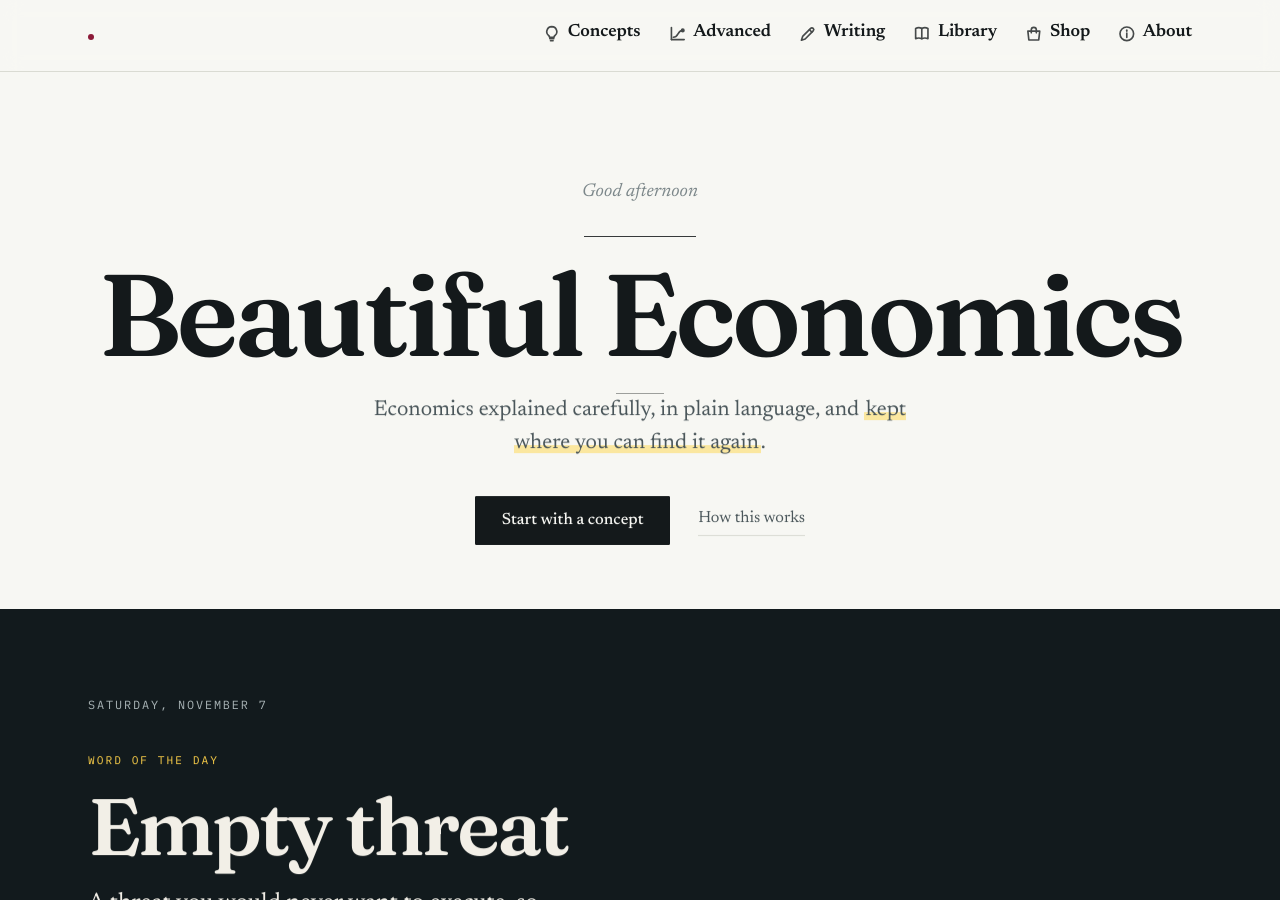
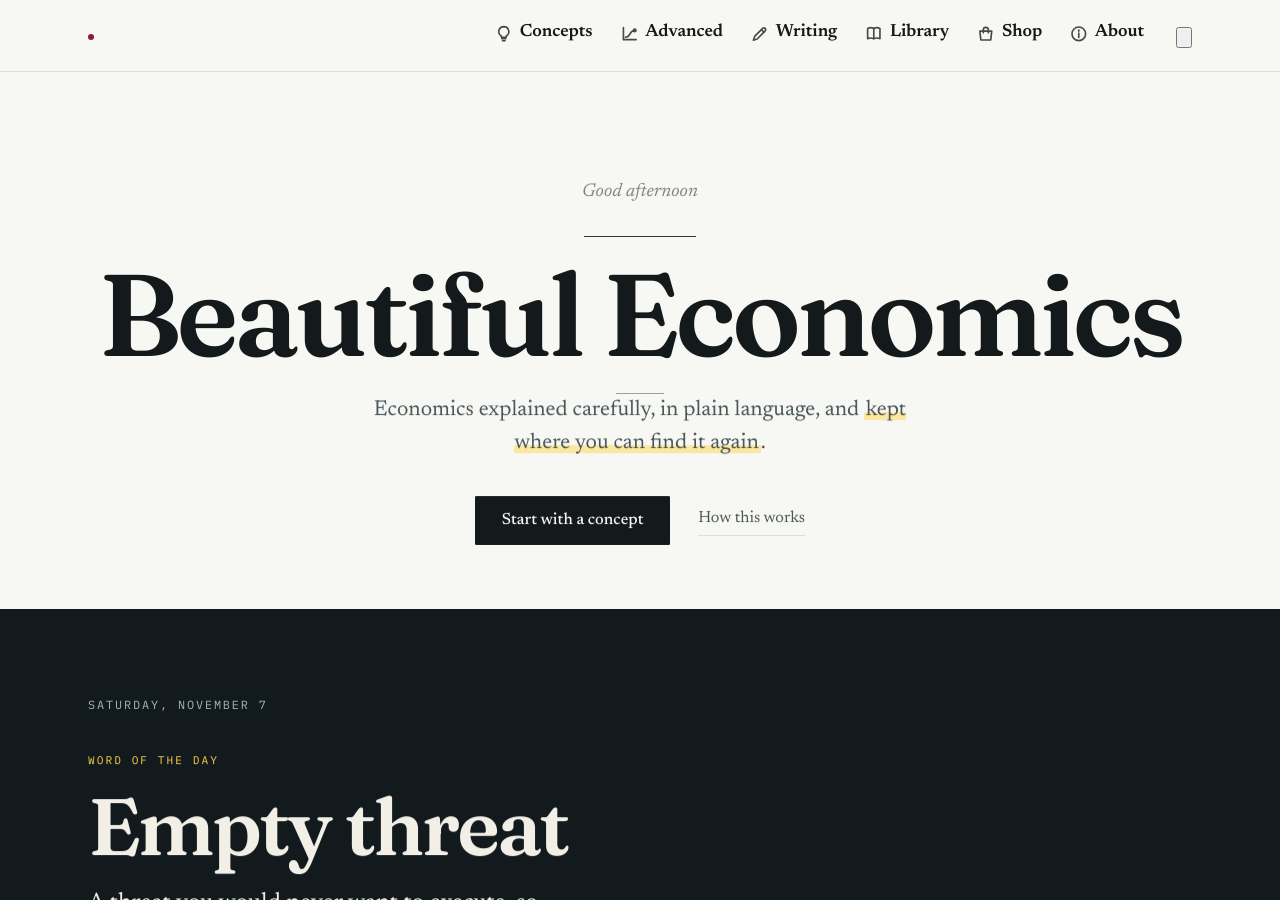
Before and after one commit to BeautifulEconomics/beautifuleconomics.github.io, a Jekyll site: the page built from index.html, in a window 1280 px wide and 900 px high. Built offline with Jekyll 4.4.1, drawn with Linux system fonts in a browser that asks for light colours.

Commit message:
Add reading toggle and festival banner to masthead

```diff
--- a/_includes/masthead.html
+++ b/_includes/masthead.html
@@ -1,3 +1,6 @@
+<div class="festival-banner" id="festival-banner" aria-live="polite">
+  <span class="festival-banner__text" id="festival-text"></span>
+</div>
 <header class="masthead{% if page.nav == 'home' %} masthead--home{% endif %}">
   <div class="shell masthead__inner">
     {%- comment -%}
@@ -16,5 +19,8 @@
       <a href="{{ '/shop/' | relative_url }}"{% if page.nav == 'shop' %} aria-current="page"{% endif %}>{% include icons.html name='shop' %}<span>{{ site.shop_label | default: "Shop" }}</span></a>
       <a href="{{ '/about/' | relative_url }}"{% if page.nav == 'about' %} aria-current="page"{% endif %}>{% include icons.html name='about' %}<span>About</span></a>
     </nav>
+    <button class="reading-toggle" id="reading-toggle" type="button" aria-label="Change reading mode" title="Reading mode">
+      <svg viewBox="0 0 24 24"><circle cx="12" cy="12" r="5"/><line x1="12" y1="1" x2="12" y2="3"/><line x1="12" y1="21" x2="12" y2="23"/><line x1="4.22" y1="4.22" x2="5.64" y2="5.64"/><line x1="18.36" y1="18.36" x2="19.78" y2="19.78"/><line x1="1" y1="12" x2="3" y2="12"/><line x1="21" y1="12" x2="23" y2="12"/><line x1="4.22" y1="19.78" x2="5.64" y2="18.36"/><line x1="18.36" y1="5.64" x2="19.78" y2="4.22"/></svg>
+    </button>
   </div>
 </header>
```
